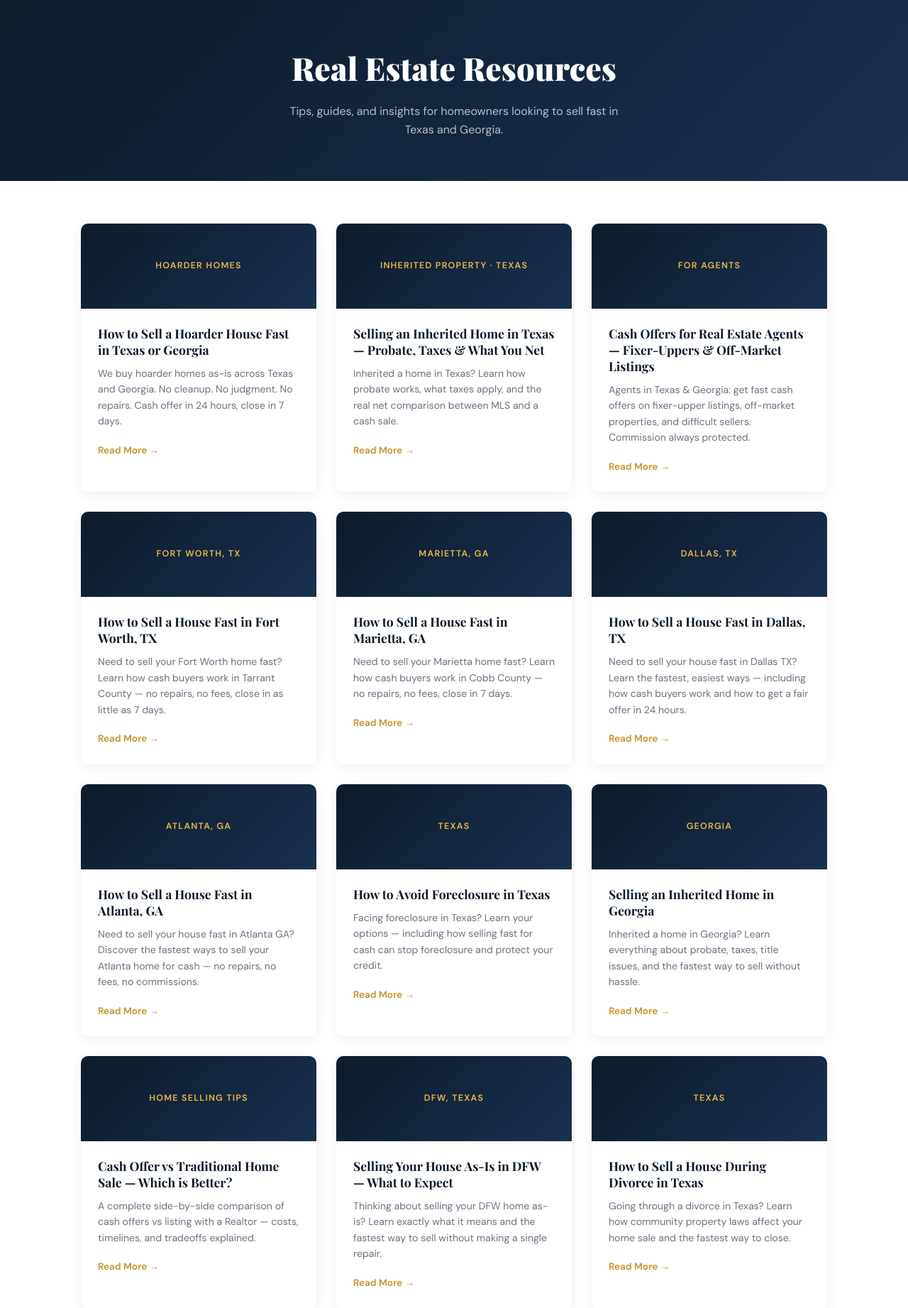
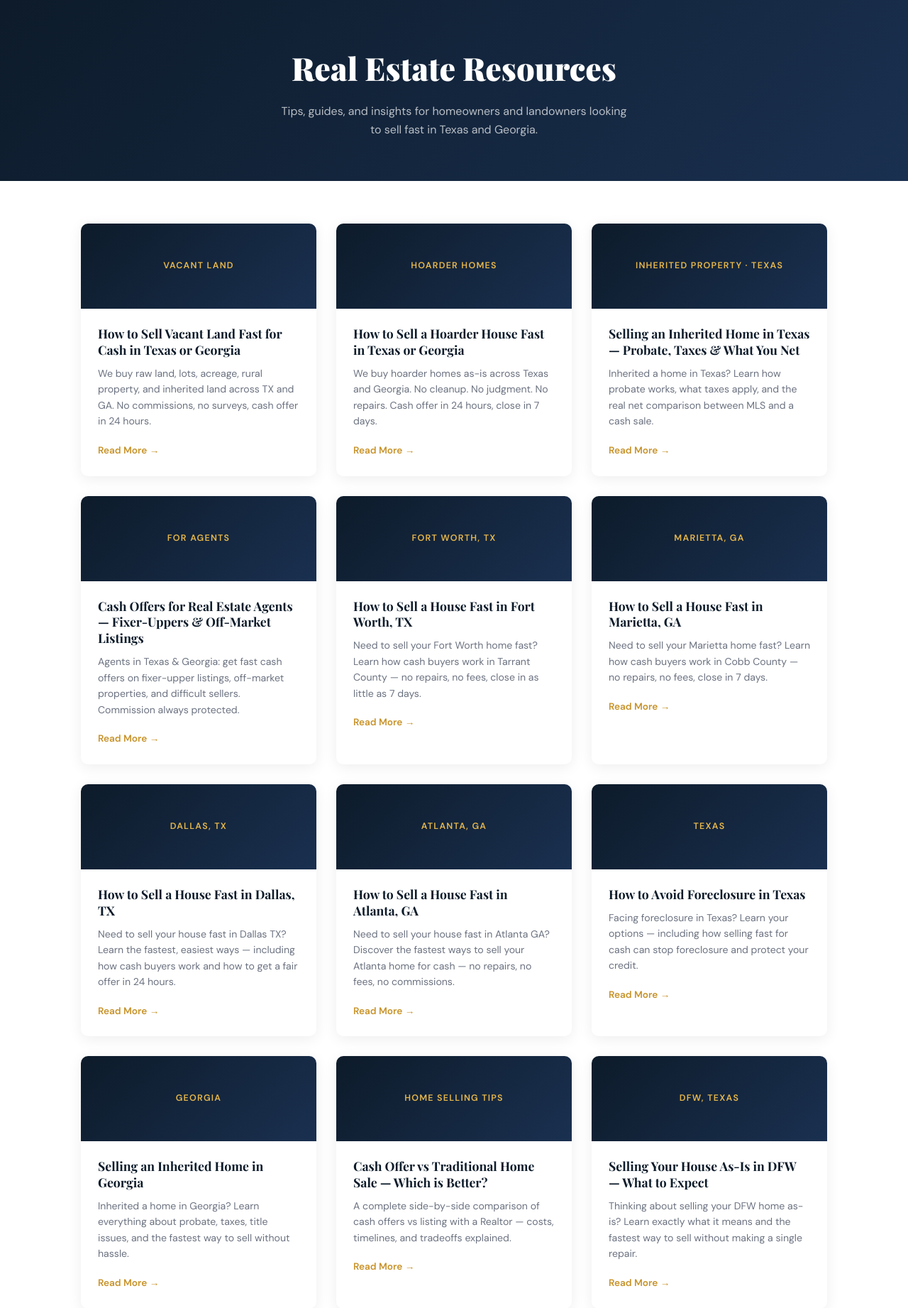
Before and after one commit to lucarebuffi-rgr/royalgroupsrealty, a Flask app: page /blog in a window 1280 px wide. Shown: the part 155-1998 px from the top of the page at 71% size. Run offline with Flask 3, Linux system fonts and the light colour scheme.

Commit message:
Update blog.html

```diff
--- a/templates/blog.html
+++ b/templates/blog.html
@@ -7,7 +7,7 @@
   <link rel="icon" type="image/png" sizes="16x16" href="/static/favicon-16x16.png" />
   <meta name="viewport" content="width=device-width, initial-scale=1.0" />
   <title>Real Estate Resources | Royal Groups Realty</title>
-  <meta name="description" content="Tips, guides, and resources for homeowners looking to sell fast in Texas and Georgia. Covering foreclosure, inherited homes, divorce sales, cash offers, and more." />
+  <meta name="description" content="Tips, guides, and resources for homeowners and landowners looking to sell fast in Texas and Georgia. Covering foreclosure, inherited homes, land sales, and cash offers." />
   <meta name="robots" content="index, follow" />
   <link rel="canonical" href="https://www.royalgroupsrealty.com/blog" />
   <meta property="og:image" content="https://www.royalgroupsrealty.com/static/og-banner.png" />
@@ -183,10 +183,19 @@
 
 <div class="hero">
   <h1>Real Estate Resources</h1>
-  <p>Tips, guides, and insights for homeowners looking to sell fast in Texas and Georgia.</p>
+  <p>Tips, guides, and insights for homeowners and landowners looking to sell fast in Texas and Georgia.</p>
 </div>
 
 <div class="blog-grid">
+
+  <a href="/blog/sell-vacant-land-fast" class="blog-card">
+    <div class="card-top"><span class="card-label">Vacant Land</span></div>
+    <div class="card-body">
+      <h3>How to Sell Vacant Land Fast for Cash in Texas or Georgia</h3>
+      <p>We buy raw land, lots, acreage, rural property, and inherited land across TX and GA. No commissions, no surveys, cash offer in 24 hours.</p>
+      <span>Read More →</span>
+    </div>
+  </a>
 
   <a href="/blog/sell-hoarder-house" class="blog-card">
     <div class="card-top"><span class="card-label">Hoarder Homes</span></div>
```
